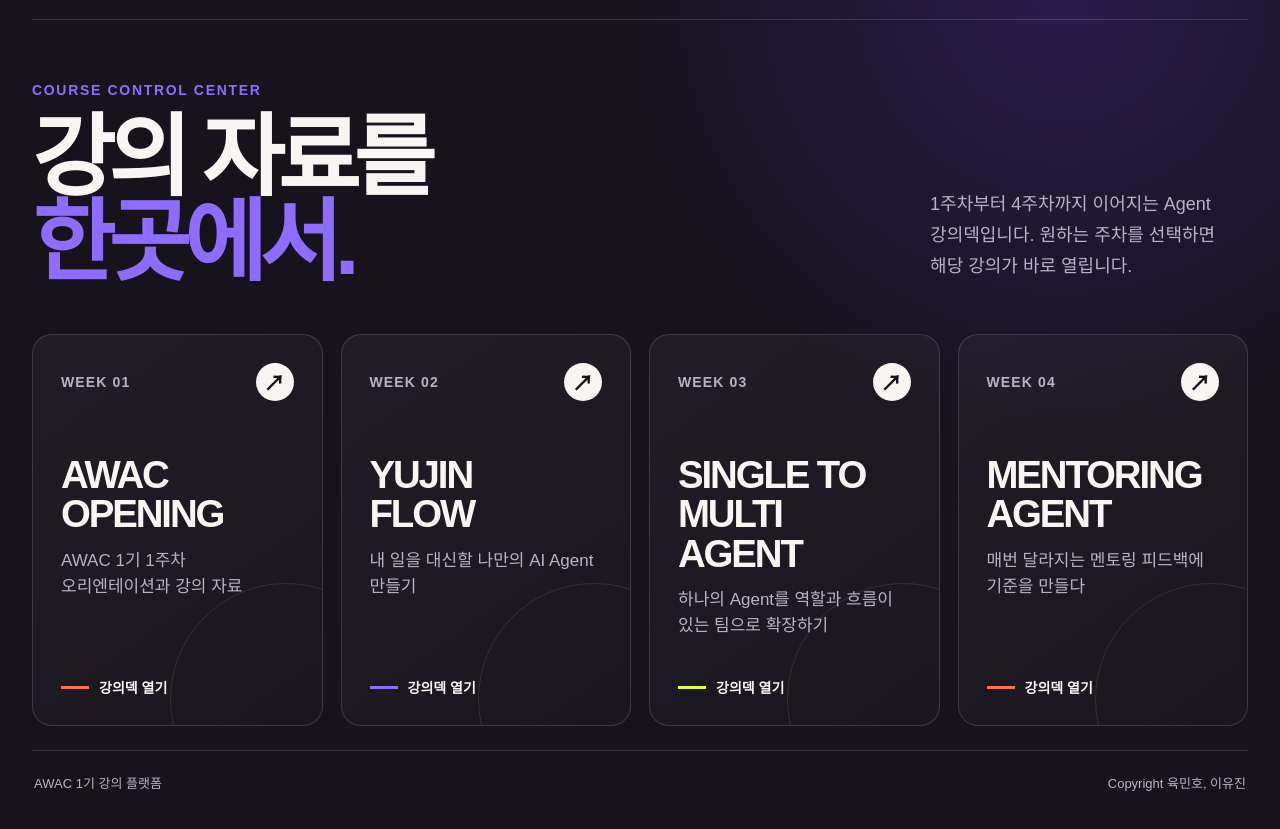
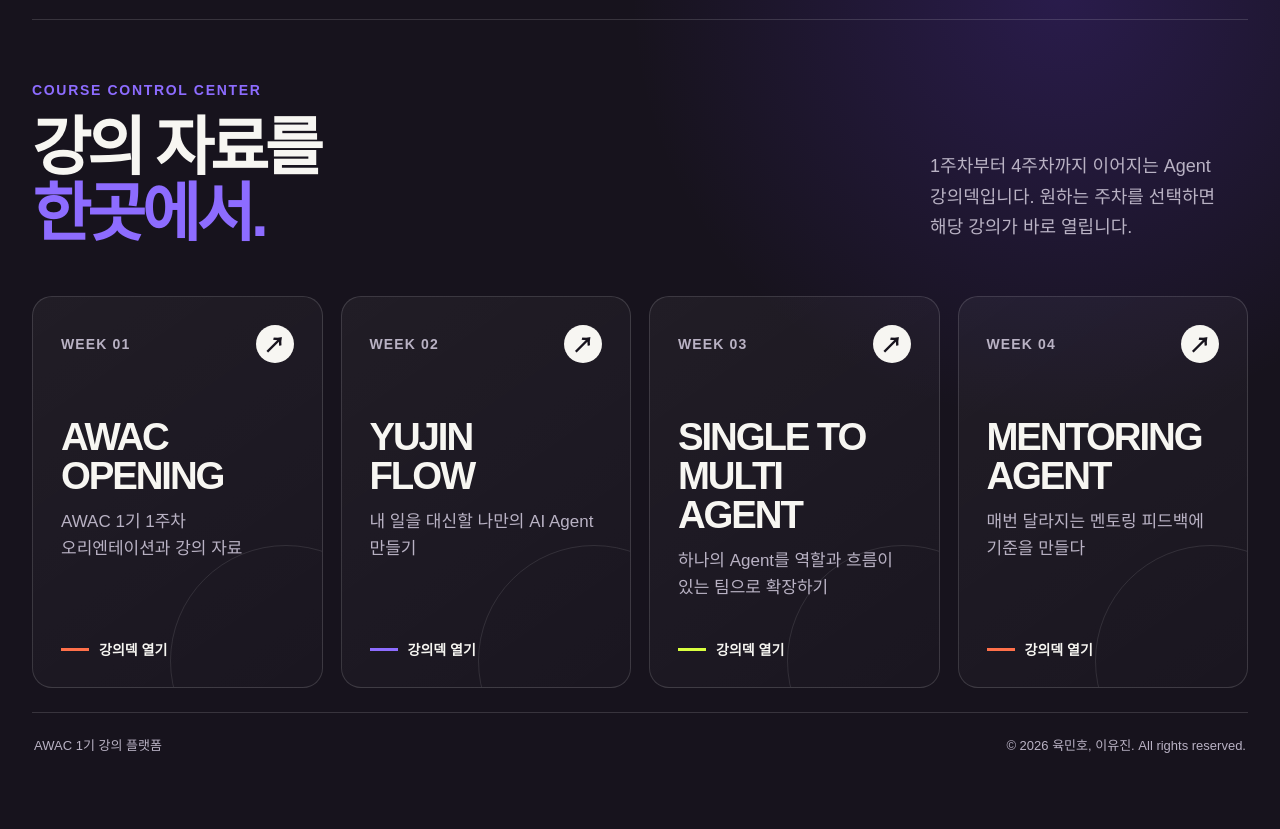
Before and after one commit to leeyoojinwork-pm/awac-cohort1-platform, a plain HTML site: page index.html in a window 1280 px wide. Shown: the part 79-908 px from the top of the page. After the commit the page ends 881 px from the top, so only its background shows below. Drawn offline with Linux system fonts and the light colour scheme.

Commit message:
Refine platform title and copyright

```diff
--- a/index.html
+++ b/index.html
@@ -109,9 +109,9 @@
     h1 {
       margin: 0;
       max-width: 880px;
-      font-size: clamp(52px, 7vw, 104px);
-      line-height: 0.95;
-      letter-spacing: -0.075em;
+      font-size: clamp(40px, 5vw, 76px);
+      line-height: 1.03;
+      letter-spacing: -0.065em;
     }
 
     h1 span { color: var(--purple); }
@@ -274,7 +274,7 @@
       .brand-copy { font-size: 17px; }
       .status { display: none; }
       .intro { padding: 46px 0 34px; }
-      h1 { font-size: clamp(48px, 16vw, 72px); }
+      h1 { font-size: clamp(38px, 11vw, 56px); }
       .intro-copy { font-size: 16px; }
       .week-grid { grid-template-columns: 1fr; }
       .week-card { padding: 24px; }
@@ -340,7 +340,7 @@
 
     <footer>
       <span>AWAC 1기 강의 플랫폼</span>
-      <span>Copyright 육민호, 이유진</span>
+      <span>© 2026 육민호, 이유진. All rights reserved.</span>
     </footer>
   </main>
 </body>
```
